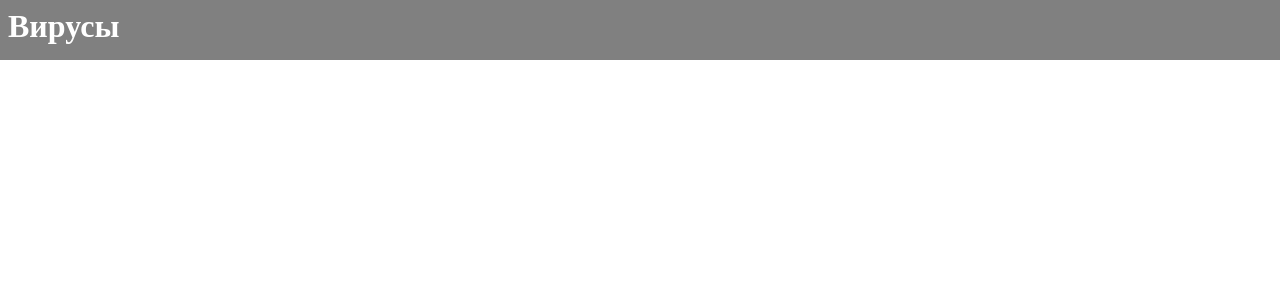
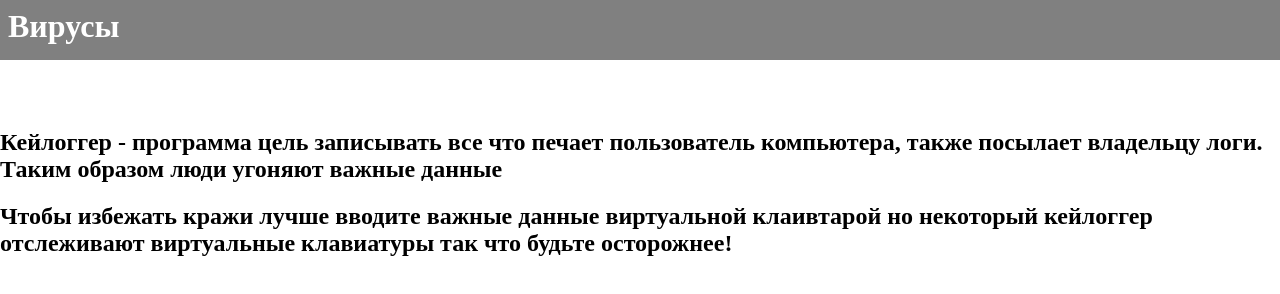
Before and after one commit to W3Bches/W3Bches, a plain HTML site: page viruses/page1.html in a window 1280 px wide. Drawn offline with Linux system fonts and the light colour scheme.

Commit message:
Add files via upload

```diff
--- a/viruses/page1.html
+++ b/viruses/page1.html
@@ -11,5 +11,12 @@
    		<div id=header>
    			<h1>Вирусы</h1>
    		</div>
+         <div id=keylogger>
+            <h1>Keylogger {TroJan}</h1>
+            <h2>Кейлоггер - программа цель записывать все что печает пользователь компьютера, также посылает владельцу логи. Таким образом люди угоняют важные данные</h2>
+         </div>
+         <div id=warn>
+            <h2>Чтобы избежать кражи лучше вводите важные данные виртуальной клаивтарой но некоторый кейлоггер отслеживают виртуальные клавиатуры так что будьте осторожнее!</h2>
+         </div>
    </body>
 </html>
```
